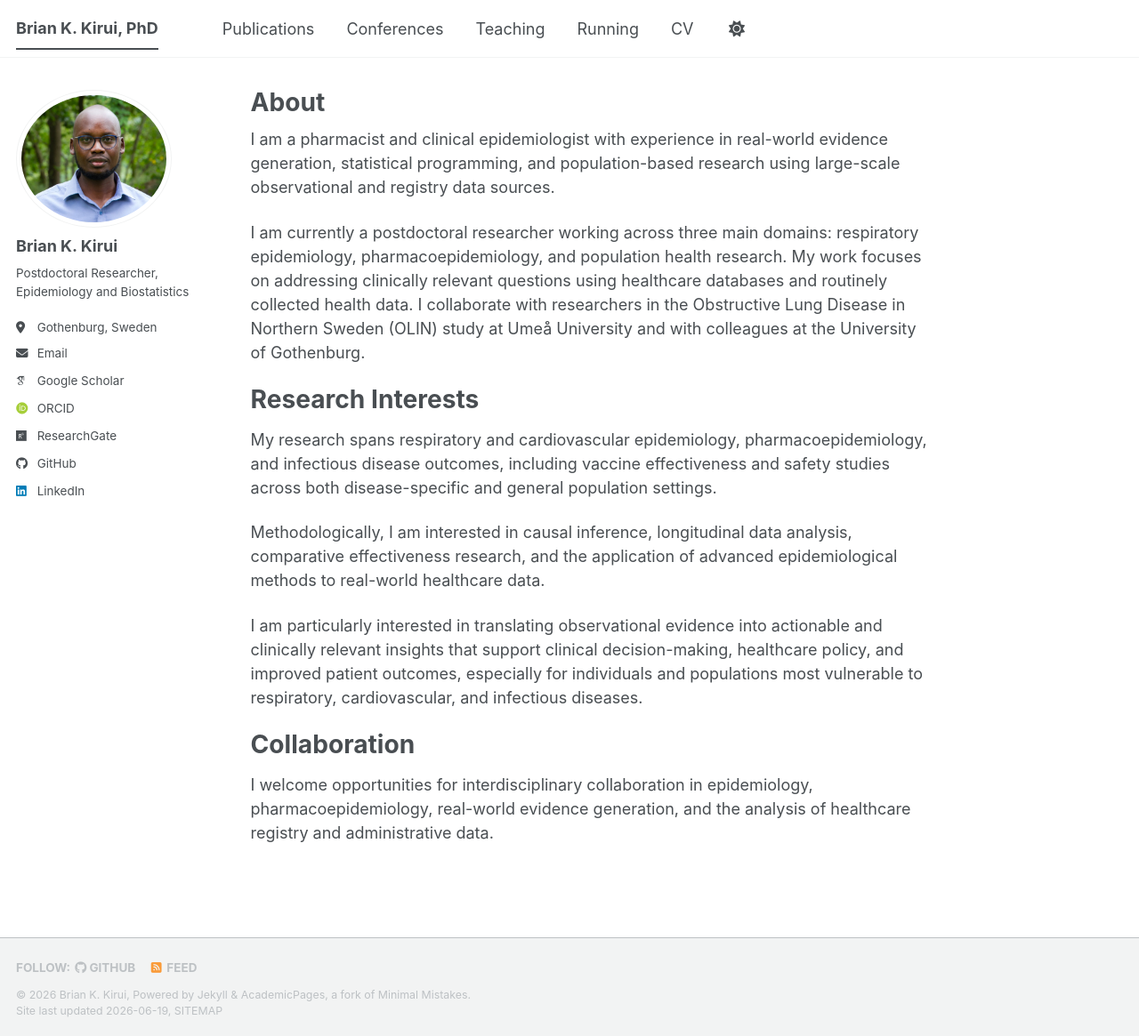
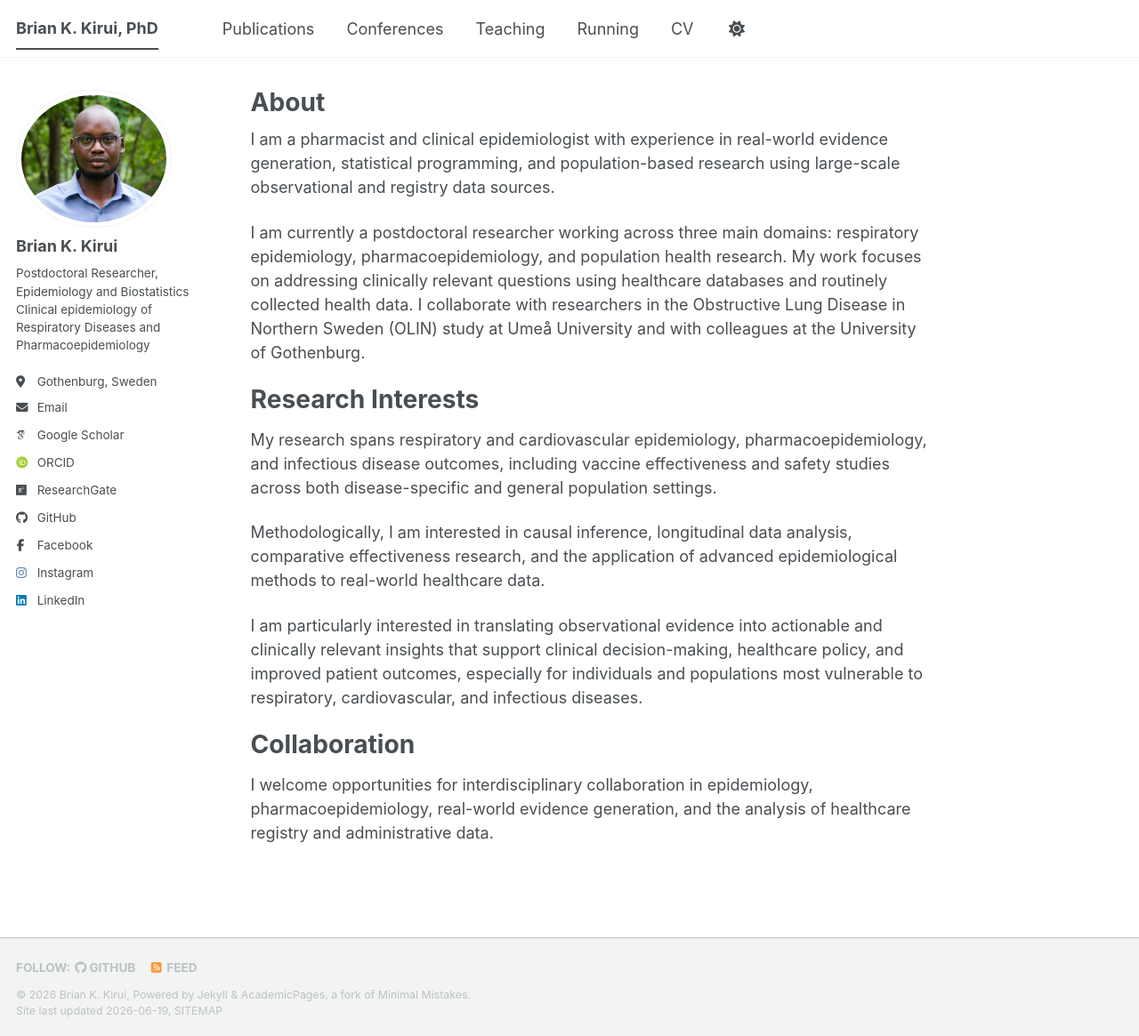
Before and after one commit to BrianKibiwott/briankibiwott.github.io, a Jekyll site: the page built from _pages/about.md, in a window 1280 px wide and 1165 px high. Shown: the whole window at 89% size. Built offline with Jekyll 4.4.1, drawn with Linux system fonts in a browser that asks for light colours; some web fonts are replaced; a script bundle is joined from its source files by our own code; library files that are not in the unit come from our copies.

Commit message:
Final webpage tuning 20260619

```diff
--- a/_config.yml
+++ b/_config.yml
@@ -27,10 +27,11 @@ author:
   name             : "Brian K. Kirui"
   pronouns         : # example: "she/her"
   bio              : "Postdoctoral Researcher,
-                     Epidemiology and Biostatistics"
+                     Epidemiology and Biostatistics
+                     Clinical epidemiology of Respiratory Diseases and Pharmacoepidemiology"
   location         : "Gothenburg, Sweden"
   #employer         : "Red Brick University"
-  uri              : # URL
+  url              : # URL
   email            : "kibiwottbrian@gmail.com"
 
   # Academic websites
@@ -59,13 +60,13 @@ author:
   # Social media
   artstation       : # Username
   #bluesky          : "bsky.app" # Replace this with you Bluesky username
-  facebook         : # Username
+  facebook         : https://www.facebook.com/kibiwottbrian/
   flickr           : # Username
   foursquare       : # Username
   goodreads        : # Username
   google_plus      : # Username
   keybase          : # Username
-  instagram        : # Username
+  instagram        : https://www.instagram.com/briankibiwott/
   lastfm           : # Username
   linkedin         : "https://linkedin.com/in/briankkirui"
   mastodon         : # URL
```
